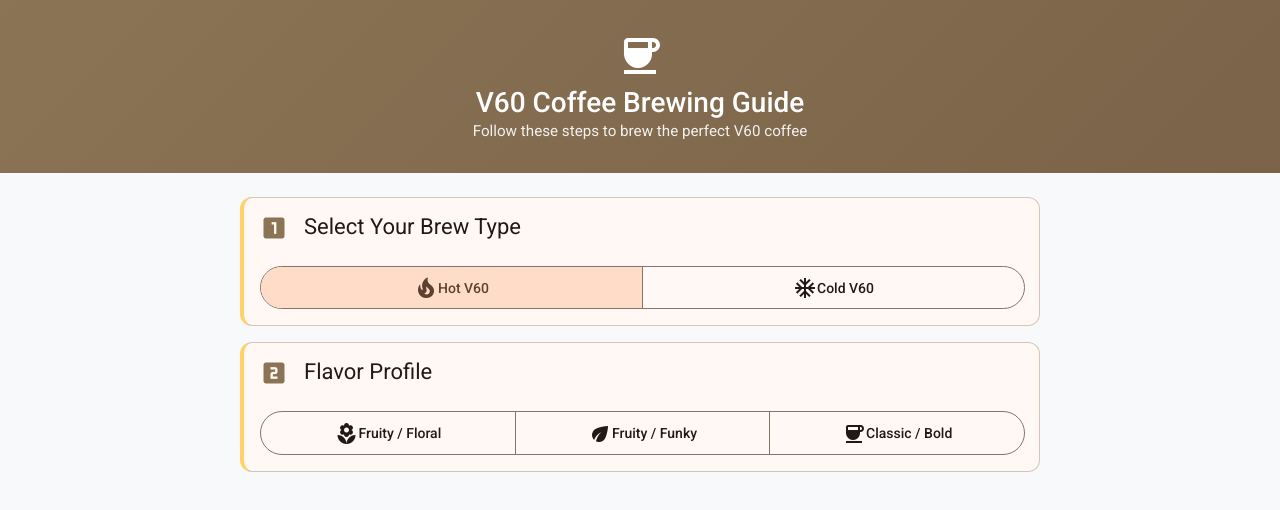
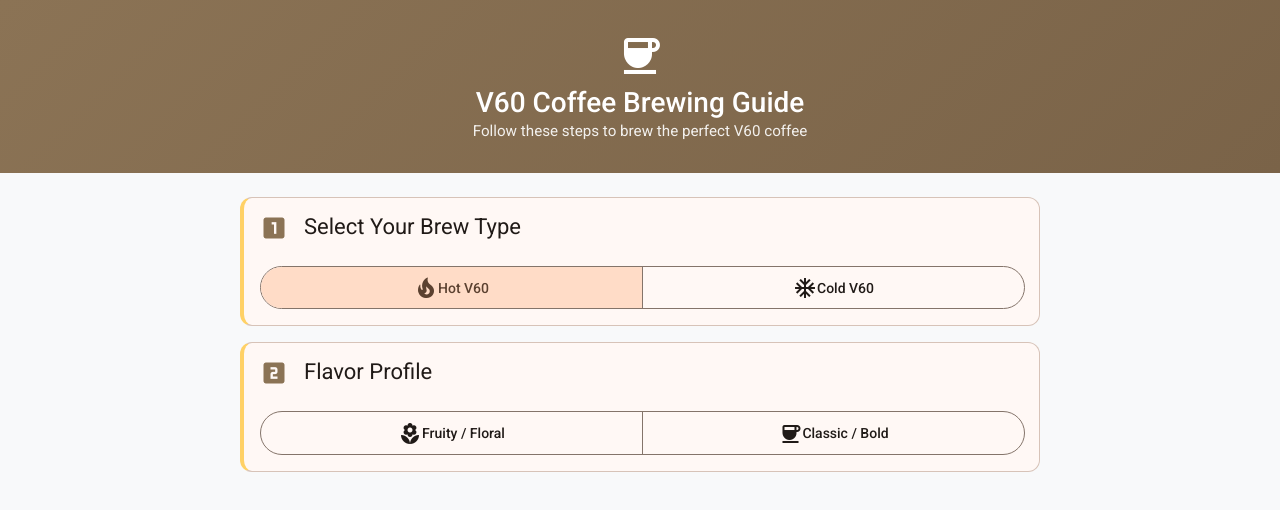
Before and after one commit to samad20/v60-brewing, an Angular app in the folder v60-app/: page / in a window 1280 px wide. Shown: the top 510 px of the page. Built offline with nearby package versions, Linux system fonts and the light colour scheme.

Commit message:
Merge Infused/Co-fermented into Fruity/Floral and remove Funky option
Infused/Co-fermented is now a processing method under Fruity/Floral
instead of being under a separate Fruity/Funky flavor profile.

https://claude.ai/code/session_01QouixasJJzwMXc6xheeKwA

```diff
--- a/v60-app/src/app/app.html
+++ b/v60-app/src/app/app.html
@@ -33,14 +33,10 @@
       <mat-card-title>Flavor Profile</mat-card-title>
     </mat-card-header>
     <mat-card-content>
-      <mat-button-toggle-group [value]="flavorProfile()" (change)="onFlavorChange($event.value)" class="full-width-toggle flavor-toggle" hideSingleSelectionIndicator>
+      <mat-button-toggle-group [value]="flavorProfile()" (change)="onFlavorChange($event.value)" class="full-width-toggle" hideSingleSelectionIndicator>
         <mat-button-toggle value="fruity-floral">
           <mat-icon>local_florist</mat-icon>
           <span>Fruity / Floral</span>
-        </mat-button-toggle>
-        <mat-button-toggle value="fruity-funky">
-          <mat-icon>eco</mat-icon>
-          <span>Fruity / Funky</span>
         </mat-button-toggle>
         <mat-button-toggle value="classic-bold">
           <mat-icon>coffee</mat-icon>
--- a/v60-app/src/app/app.ts
+++ b/v60-app/src/app/app.ts
@@ -9,7 +9,7 @@ import { MatIconModule } from '@angular/material/icon';
 import { MatDividerModule } from '@angular/material/divider';
 
 type BrewType = 'hot' | 'cold';
-type FlavorProfile = 'fruity-floral' | 'fruity-funky' | 'classic-bold';
+type FlavorProfile = 'fruity-floral' | 'classic-bold';
 type ProcessingMethod = 'washed' | 'natural' | 'anaerobic' | 'infused' | 'natural-honey';
 type OriginAltitude = 'high' | 'medium' | 'low' | 'all';
 
@@ -37,8 +37,6 @@ const PROCESSING_OPTIONS: Record<FlavorProfile, ProcessingOption[]> = {
     { value: 'washed', label: 'Washed', icon: 'water_drop' },
     { value: 'natural', label: 'Natural', icon: 'grass' },
     { value: 'anaerobic', label: 'Anaerobic / Carbonic', icon: 'science' },
-  ],
-  'fruity-funky': [
     { value: 'infused', label: 'Infused / Co-fermented', icon: 'biotech' },
   ],
   'classic-bold': [
@@ -57,7 +55,7 @@ const ORIGIN_OPTIONS: Record<string, OriginOption[]> = {
   'fruity-floral|anaerobic': [
     { value: 'all', label: 'All Origins', description: 'Any origin works', icon: 'public' },
   ],
-  'fruity-funky|infused': [
+  'fruity-floral|infused': [
     { value: 'all', label: 'All Origins', description: 'Any origin works', icon: 'public' },
   ],
   'classic-bold|natural-honey': [
@@ -72,7 +70,7 @@ const TEMP_MAP: Record<string, TempResult> = {
   'fruity-floral|washed|high': { min: 93, max: 95, note: 'Bright, clean fruity/floral notes from washed high-altitude beans' },
   'fruity-floral|natural|high': { min: 91, max: 93, note: 'Sweet, fruity complexity from natural high-altitude beans' },
   'fruity-floral|anaerobic|all': { min: 85, max: 89, note: 'Delicate anaerobic flavors — lower temp preserves unique profiles' },
-  'fruity-funky|infused|all': { min: 85, max: 88, note: 'Exotic infused/co-fermented flavors — brew gently at low temp' },
+  'fruity-floral|infused|all': { min: 85, max: 88, note: 'Exotic infused/co-fermented flavors — brew gently at low temp' },
   'classic-bold|natural-honey|low': { min: 88, max: 90, note: 'Rich, full-bodied cup from natural/honey low-altitude beans' },
   'classic-bold|washed|medium': { min: 90, max: 92, note: 'Classic balanced extraction from washed medium-altitude beans' },
 };
```
